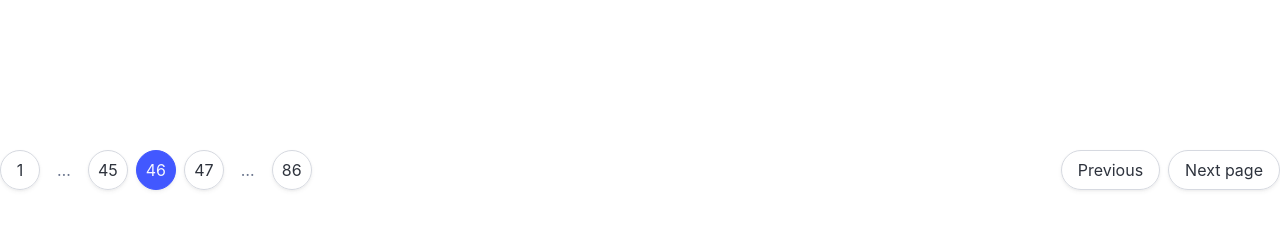
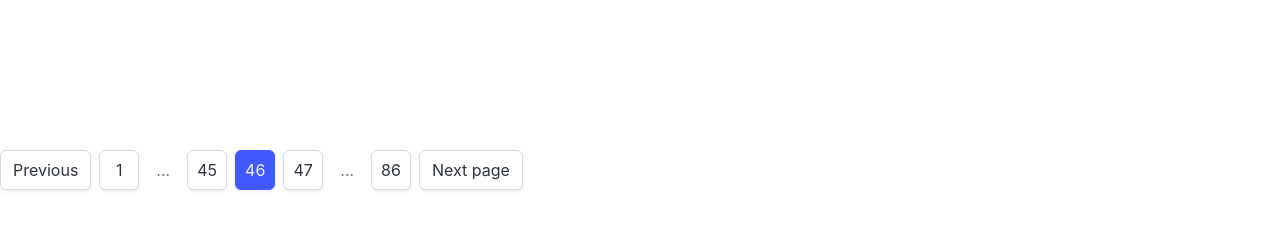
Before and after one commit to Merwann-tech/dataviz, a plain HTML site: page index.html in a window 1280 px wide. Drawn offline with nearby package versions, Linux system fonts and the light colour scheme; no server answers.

Commit message:
pagination

```diff
--- a/index.html
+++ b/index.html
@@ -1,5 +1,6 @@
 <!DOCTYPE html>
 <html lang="en">
+
 <head>
     <meta charset="UTF-8">
     <meta name="viewport" content="width=device-width, initial-scale=1.0">
@@ -11,25 +12,39 @@
 
 <body>
     <div id="testAffichage"></div>
- <nav class="pagination is-rounded" role="navigation" aria-label="pagination">
+    <nav class="pagination" role="navigation" aria-label="pagination">
+        <ul class="pagination-list">
+            <li>
                 <a href="#" class="pagination-previous">Previous</a>
+            </li>
+
+            <li>
+                <a href="#" class="pagination-link" aria-label="Goto page 1">1</a>
+            </li>
+            <li>
+                <span class="pagination-ellipsis">&hellip;</span>
+            </li>
+            <li>
+                <a href="#" class="pagination-link" aria-label="Goto page 45">45</a>
+            </li>
+            <li>
+                <a class="pagination-link is-current" aria-label="Page 46" aria-current="page">46</a>
+            </li>
+            <li>
+                <a href="#" class="pagination-link" aria-label="Goto page 47">47</a>
+            </li>
+            <li>
+                <span class="pagination-ellipsis">&hellip;</span>
+            </li>
+            <li>
+                <a href="#" class="pagination-link" aria-label="Goto page 86">86</a>
+            </li>
+            <li>
                 <a href="#" class="pagination-next">Next page</a>
-  <ul class="pagination-list">
-    <li><a href="#" class="pagination-link" aria-label="Goto page 1">1</a></li>
-    <li><span class="pagination-ellipsis">&hellip;</span></li>
-    <li><a href="#" class="pagination-link" aria-label="Goto page 45">45</a></li>
-    <li>
-      <a
-        class="pagination-link is-current"
-        aria-label="Page 46"
-        aria-current="page"
-        >46</a
-      >
             </li>
-    <li><a href="#" class="pagination-link" aria-label="Goto page 47">47</a></li>
-    <li><span class="pagination-ellipsis">&hellip;</span></li>
-    <li><a href="#" class="pagination-link" aria-label="Goto page 86">86</a></li>
+
         </ul>
     </nav>
 </body>
+
 </html>
```
Lines whose indentation alone changed are shown as unchanged.
